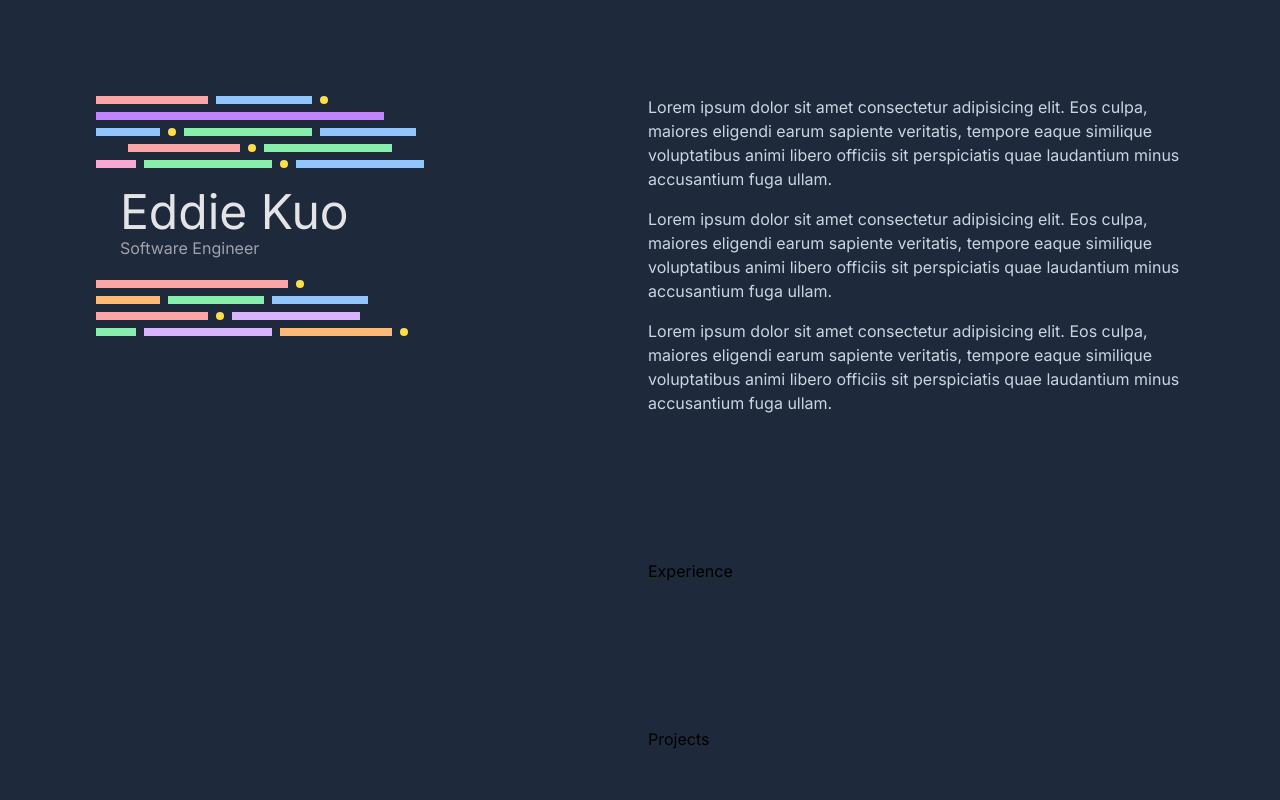
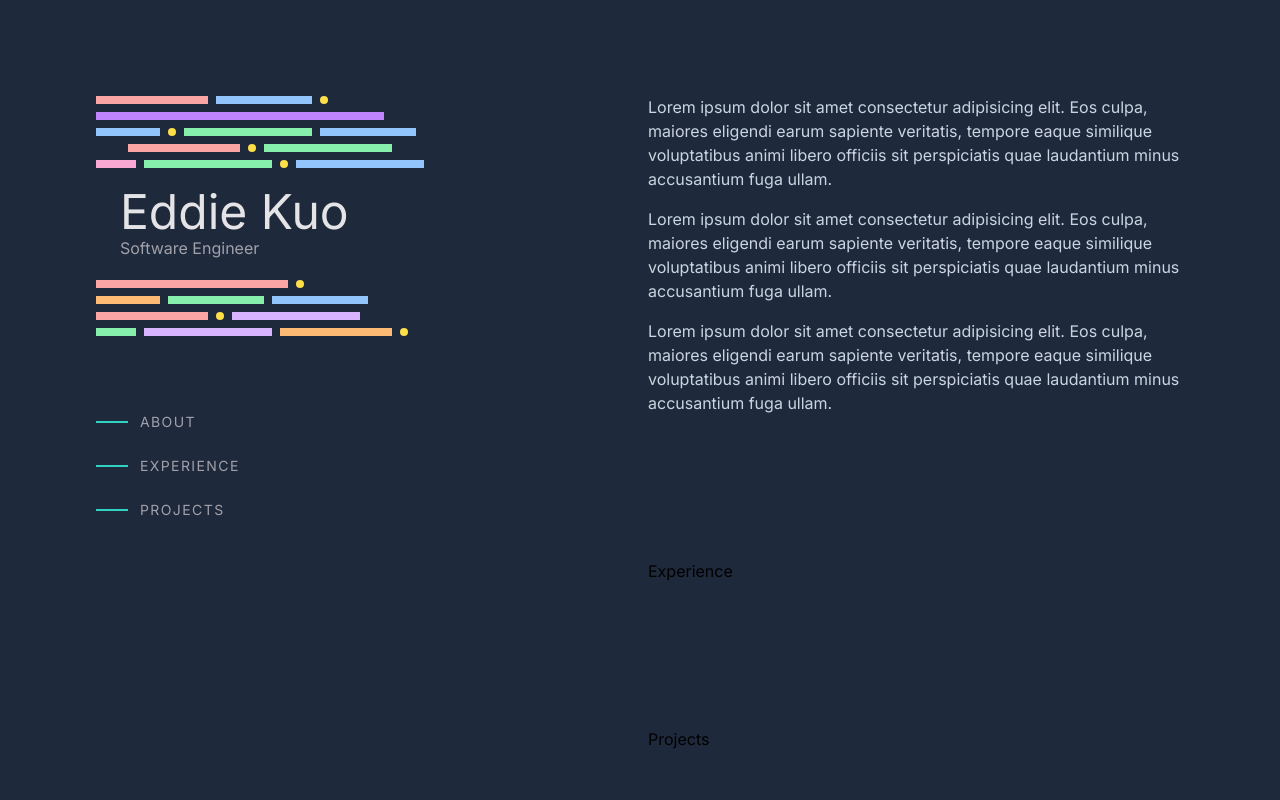
Before and after one commit to Eddie-Kuo/portfolio-v2, a Next.js app: page / in a window 1280 px wide. Shown: the top 800 px of the page. Built offline with nearby package versions, Linux system fonts and the light colour scheme.

Commit message:
add nav buttons

```diff
--- a/app/components/header.tsx
+++ b/app/components/header.tsx
@@ -4,7 +4,37 @@ import Hero from "./hero";
 export default function Header() {
   return (
     <header className="lg:sticky lg:top-0 lg:flex lg:max-h-screen lg:w-1/2 lg:flex-col lg:justify-between lg:py-24">
-      <Hero />
+      <div>
+        <Hero />
+        <nav className="hidden lg:block">
+          <ul className="mt-16 w-max">
+            <li>
+              <a href="#about" className="group flex items-center py-3">
+                <span className="w-8 bg-accent h-[2px] mr-3 group-hover:w-16 transition-all"></span>
+                <span className="uppercase tracking-widest text-secondaryText group-hover:text-lightText text-sm">
+                  about
+                </span>
+              </a>
+            </li>
+            <li>
+              <a href="#experience" className="group flex items-center py-3">
+                <span className="w-8 bg-teal-400 h-[2px] mr-3 group-hover:w-16 transition-all"></span>
+                <span className="uppercase tracking-widest text-secondaryText group-hover:text-lightText text-sm">
+                  experience
+                </span>
+              </a>
+            </li>
+            <li>
+              <a href="#projects" className="group flex items-center py-3">
+                <span className="w-8 bg-teal-400 h-[2px] mr-3 group-hover:w-16 transition-all"></span>
+                <span className="uppercase tracking-widest text-secondaryText group-hover:text-lightText text-sm">
+                  projects
+                </span>
+              </a>
+            </li>
+          </ul>
+        </nav>
+      </div>
     </header>
     // nav
     // socials
--- a/app/page.tsx
+++ b/app/page.tsx
@@ -9,13 +9,22 @@ export default function Home() {
       <div className="lg:flex lg:justify-between lg:gap-4">
         <Header />
         <main className="pt-24 lg:w-1/2 lg:py-24">
-          <section className="mb-16 scroll-mt-16 md:mb-24 lg:mb-36 lg:scroll-mt-24">
+          <section
+            id="about"
+            className="mb-16 scroll-mt-16 md:mb-24 lg:mb-36 lg:scroll-mt-24"
+          >
             <About />
           </section>
-          <section className="mb-16 scroll-mt-16 md:mb-24 lg:mb-36 lg:scroll-mt-24">
+          <section
+            id="experience"
+            className="mb-16 scroll-mt-16 md:mb-24 lg:mb-36 lg:scroll-mt-24"
+          >
             Experience
           </section>
-          <section className="mb-16 scroll-mt-16 md:mb-24 lg:mb-36 lg:scroll-mt-24">
+          <section
+            id="projects"
+            className="mb-16 scroll-mt-16 md:mb-24 lg:mb-36 lg:scroll-mt-24"
+          >
             Projects
           </section>
           <section className="mb-16 scroll-mt-16 md:mb-24 lg:mb-36 lg:scroll-mt-24">
--- a/tailwind.config.ts
+++ b/tailwind.config.ts
@@ -8,6 +8,11 @@ const config: Config = {
   ],
   theme: {
     extend: {
+      colors: {
+        lightText: "rgb(228 228 231)", // zinc-200
+        secondaryText: "rgb(161 161 170)", // zinc-400
+        accent: "rgb(45 212 191)", // teal-400
+      },
       backgroundImage: {
         "gradient-radial": "radial-gradient(var(--tw-gradient-stops))",
         "gradient-conic":
```
